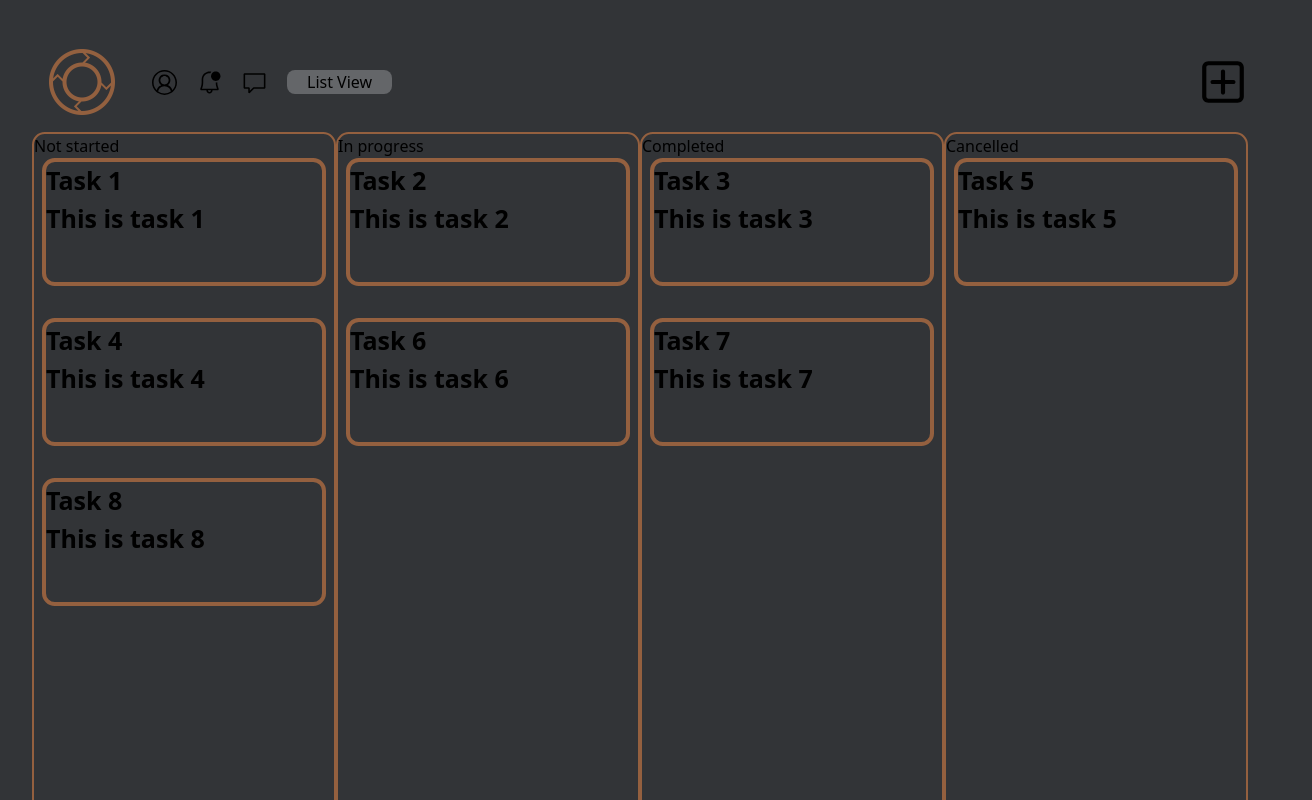
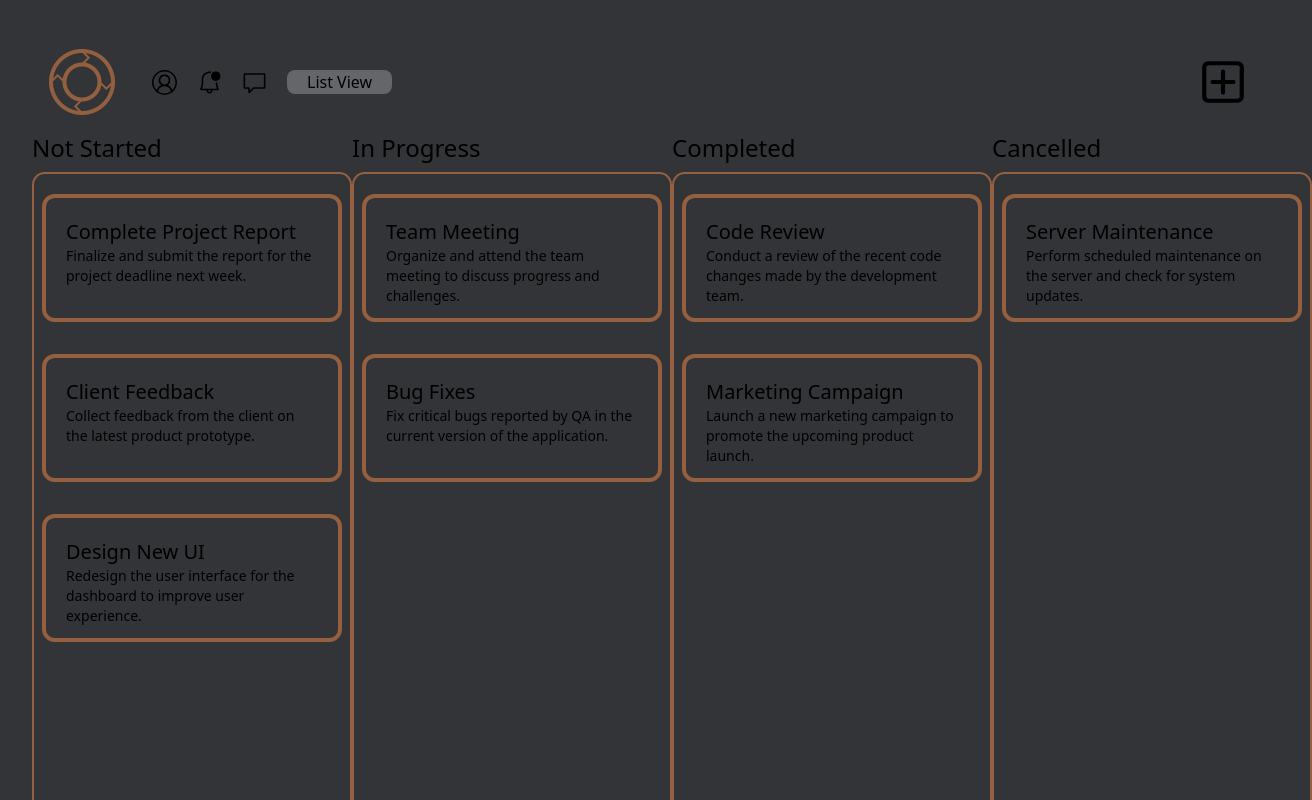
Before and after one commit to ThadsMen/vonmigs-todos, a React (Vite) app: page / in a window 1280 px wide. Shown: the top 800 px of the page, 1312 px wide, since content can reach past the window. Built offline with nearby package versions, Linux system fonts and the light colour scheme; data requests are answered from the project's data file.

Commit message:
set up json server

```diff
--- /dev/null
+++ b/db.json
@@ -0,0 +1,36 @@
+{
+    "tasks": [
+        { "id": 1, "title": "Complete Project Report", "description": "Finalize and submit the report for the project deadline next week.", "status": "Not Started", "assignedTo":"Thadeus Meneses","dueDate":"2025-01-07T17:00:00Z"},
+        { "id": 2, "title": "Team Meeting", "description": "Organize and attend the team meeting to discuss progress and challenges.", "status": "In Progress", "assignedTo":"Thadeus Meneses","dueDate":"2025-01-07T17:00:00Z"},
+        { "id": 3, "title": "Code Review", "description": "Conduct a review of the recent code changes made by the development team.", "status": "Completed", "assignedTo":"Thadeus Meneses","dueDate":"2025-01-07T17:00:00Z"},
+        { "id": 4, "title": "Client Feedback", "description": "Collect feedback from the client on the latest product prototype.", "status": "Not Started", "assignedTo":"Thadeus Meneses","dueDate":"2025-01-07T17:00:00Z"},
+        { "id": 5, "title": "Server Maintenance", "description": "Perform scheduled maintenance on the server and check for system updates.", "status": "Cancelled", "assignedTo":"Thadeus Meneses","dueDate":"2025-01-07T17:00:00Z"},
+        { "id": 6, "title": "Bug Fixes", "description": "Fix critical bugs reported by QA in the current version of the application.", "status": "In Progress", "assignedTo":"Thadeus Meneses","dueDate":"2025-01-07T17:00:00Z"},
+        { "id": 7, "title": "Marketing Campaign", "description": "Launch a new marketing campaign to promote the upcoming product launch.", "status": "Completed", "assignedTo":"Thadeus Meneses","dueDate":"2025-01-07T17:00:00Z"},
+        { "id": 8, "title": "Design New UI", "description": "Redesign the user interface for the dashboard to improve user experience.", "status": "Not Started", "assignedTo":"Thadeus Meneses","dueDate":"2025-01-07T17:00:00Z"}
+    ],
+    "sections" : [
+        { "id": 1, "section":"Not Started"},
+        { "id": 2, "section":"In Progress"},
+        { "id": 3, "section":"Completed"},
+        { "id": 4, "section":"Cancelled"}
+    ],
+    "boardData" : {
+        "tasks":{
+            "1":{ "id": 1, "title": "Complete Project Report", "description": "Finalize and submit the report for the project deadline next week.", "status": "Not Started", "assignedTo":"Thadeus Meneses","dueDate":"2025-01-07T17:00:00Z"},
+            "2":{ "id": 2, "title": "Team Meeting", "description": "Organize and attend the team meeting to discuss progress and challenges.", "status": "In Progress", "assignedTo":"Thadeus Meneses","dueDate":"2025-01-07T17:00:00Z"},
+            "3":{ "id": 3, "title": "Code Review", "description": "Conduct a review of the recent code changes made by the development team.", "status": "Completed", "assignedTo":"Thadeus Meneses","dueDate":"2025-01-07T17:00:00Z"},
+            "4":{ "id": 4, "title": "Client Feedback", "description": "Collect feedback from the client on the latest product prototype.", "status": "Not Started", "assignedTo":"Thadeus Meneses","dueDate":"2025-01-07T17:00:00Z"},
+            "5":{ "id": 5, "title": "Server Maintenance", "description": "Perform scheduled maintenance on the server and check for system updates.", "status": "Cancelled", "assignedTo":"Thadeus Meneses","dueDate":"2025-01-07T17:00:00Z"},
+            "6":{ "id": 6, "title": "Bug Fixes", "description": "Fix critical bugs reported by QA in the current version of the application.", "status": "In Progress", "assignedTo":"Thadeus Meneses","dueDate":"2025-01-07T17:00:00Z"},
+            "7":{ "id": 7, "title": "Marketing Campaign", "description": "Launch a new marketing campaign to promote the upcoming product launch.", "status": "Completed", "assignedTo":"Thadeus Meneses","dueDate":"2025-01-07T17:00:00Z"},
+            "8":{ "id": 8, "title": "Design New UI", "description": "Redesign the user interface for the dashboard to improve user experience.", "status": "Not Started", "assignedTo":"Thadeus Meneses","dueDate":"2025-01-07T17:00:00Z"}
+        },
+        "sections":{
+            "Not Started":[1,4,8],
+            "In Progress":[2,6],
+            "Completed":[3,7],
+            "Cancelled":[5]
+        }
+    }
+}
--- a/package.json
+++ b/package.json
@@ -10,6 +10,8 @@
     "preview": "vite preview"
   },
   "dependencies": {
+    "axios": "^1.7.9",
+    "json-server": "^1.0.0-beta.3",
     "react": "^18.3.1",
     "react-dnd": "^16.0.1",
     "react-dnd-html5-backend": "^16.0.1",
--- a/src/boards/kanban/KanbanViewContainer.jsx
+++ b/src/boards/kanban/KanbanViewContainer.jsx
@@ -1,27 +1,15 @@
-import { useState} from 'react'
+import { useState, useEffect } from 'react';
 import { DndProvider } from 'react-dnd'
 import { HTML5Backend } from 'react-dnd-html5-backend'
 import KanbanSection from './KanbanViewSection';
+import { getBoardData } from '../../services/apiService';
 
 function KanbanViewContainer () {
-  const [boardData, setBoardData] = useState({
-    tasks: {
-      1: { id: 1, title: "Task 1", description: "This is task 1", status: "Not started" },
-      2: { id: 2, title: "Task 2", description: "This is task 2", status: "In progress" },
-      3: { id: 3, title: "Task 3", description: "This is task 3", status: "Completed" },
-      4: { id: 4, title: "Task 4", description: "This is task 4", status: "Not started" },
-      5: { id: 5, title: "Task 5", description: "This is task 5", status: "Cancelled" },
-      6: { id: 6, title: "Task 6", description: "This is task 6", status: "In progress" },
-      7: { id: 7, title: "Task 7", description: "This is task 7", status: "Completed" },
-      8: { id: 8, title: "Task 8", description: "This is task 8", status: "Not started" }
-    },
-    sections: {
-      "Not started": [1, 4, 8],
-      "In progress": [2, 6],
-      "Completed": [3, 7],
-      "Cancelled": [5]
-    }
-  });
+  const [boardData, setBoardData] = useState({});
+
+  useEffect(()=>{
+    getBoardData().then(data => setBoardData(data))
+  },[])
 
   const updateBoard = (taskId, updatedSection, currentSection) => {
     if(updatedSection==currentSection) return;
@@ -44,10 +32,11 @@ function KanbanViewContainer () {
     <>
       <DndProvider backend={HTML5Backend}>
         <div className = "flex justify-evenly h-screen" >
-          {Object.keys(boardData.sections).map((status)=>(
-            <KanbanSection status={status} taskIds={boardData.sections[status]} tasks={boardData.tasks} key={status} updateBoard={updateBoard} />
+          {boardData.sections && Object.keys(boardData.sections).map((section)=>(
+            <KanbanSection section={section} taskIds={boardData.sections[section]} tasks={boardData.tasks} key={section} updateBoard={updateBoard} />
           ))}
         </div>
+        {/* <div>{JSON.stringify(boardData)}</div> */}
 
       </DndProvider>
 
--- a/src/boards/kanban/KanbanViewItem.jsx
+++ b/src/boards/kanban/KanbanViewItem.jsx
@@ -17,16 +17,14 @@ function KanbanViewItem(props) {
     ref={drag}
     style={{
       opacity: isDragging ? 1 : 1,
-      fontSize: 25,
-      fontWeight: 'bold',
       cursor: 'move',
     }}
     className = "border-4 border-[#94603F]  rounded-[1vw] mb-8 mx-2 h-32"
     >
 
-      <div>
-        <h1>{task.title}</h1>
-        <p>{task.description}</p>
+      <div className="px-5 py-5">
+        <p className="text-xl">{task.title}</p>
+        <p className="text-sm">{task.description}</p>
       </div>
     </div>
   );
--- a/src/boards/kanban/KanbanViewSection.jsx
+++ b/src/boards/kanban/KanbanViewSection.jsx
@@ -6,22 +6,23 @@ import KanbanViewItem from './KanbanViewItem';
 
 function KanbanSection(props) {
 
-  const { status, taskIds, tasks, updateBoard } = props
+  const { section, taskIds, tasks, updateBoard } = props
   const [ { isOver }, drop] = useDrop(
     () => ({
       accept: ItemTypes.TASK,
-      drop: (item) => updateBoard(item.id,status,item.status),
+      drop: (item) => updateBoard(item.id,section,item.status),
       collect: (monitor) => ({
         isOver: !!monitor.isOver()
       })
     })
   )
   return (
-    <div
-    className = "w-80 h-screen border-2 border-[#94603F] rounded-[1vw]"
-    ref={drop}
+    <div className="flex-col">
+      <div className="text-2xl pb-2">{section}</div>
+      <div
+        className = "w-80 h-screen border-2 border-[#94603F] rounded-[1vw] pt-5"
+        ref={drop}
     >
-      {status}
 {/*       {isOver && (
         <div className="h-full w-full opacity-0.5 bg-yellow-300">
         </div>
@@ -30,6 +31,7 @@ function KanbanSection(props) {
         <KanbanViewItem task={tasks[taskId]} key={taskId}/>
        ))}
     </div>
+    </div>
   );
 }
 
--- a/src/boards/list/ListViewContainer.jsx
+++ b/src/boards/list/ListViewContainer.jsx
@@ -1,20 +1,19 @@
 import { useState, useEffect } from 'react'
 import ListViewItem from "./ListViewItem";
-import { fetchTodos } from "../../services/apiService";
+import { getTasks } from "../../services/apiService";
 
 function ListViewContainer(){
 
-  const [todos, setTodos] = useState([]);
+  const [tasks, setTasks] = useState([]);
 
   useEffect(()=>{
-    const data = fetchTodos();
-    setTodos(data);
+    getTasks().then((data)=>setTasks(data));
   }, [])
 
   return (
     <ul role="list" className="divide-y divide-[#646669]">
-      {todos.map((task) => (
-        < ListViewItem task={task} key={task.task_id} />
+      {tasks.map((task) => (
+        < ListViewItem task={task} key={task.id}/>
       ))}
     </ul>
   )
--- a/src/boards/list/ListViewItem.jsx
+++ b/src/boards/list/ListViewItem.jsx
@@ -2,9 +2,9 @@
 
 
 function ListViewItem(props) {
-    const { task, key } = props;
+    const { task } = props;
     return(
-        <li key={key} className="flex justify-between gap-x-6 py-5">
+        <li className="flex justify-between gap-x-6 py-5">
           <div className="flex min-w-0 gap-x-4">
             <div className="min-w-0 flex-auto">
               <p className="text-sm/6 font-semibold text-[#875B3E]">{task.title}</p>
--- a/src/services/apiService.js
+++ b/src/services/apiService.js
@@ -1,3 +1,4 @@
+import axios from 'axios'
 export function fetchTodos (){
     return  [
         {
@@ -43,6 +44,28 @@ export function fetchTodos (){
       ];
 }
 
-export function fetchStatuses(){
-  return ['Not Started','In Progress','Completed','Cancelled']
+export async function getTasks (){
+  try{
+    const response = await axios.get('http://localhost:3000/tasks')
+    return response.data
+  } catch(error){
+    console.log(error)
+  }
 }
+export async function getSections (){
+  try{
+    const response = await axios.get('http://localhost:3000/sections')
+    return response.data
+  } catch(error){
+    console.log(error)
+  }
+}
+
+export async function getBoardData(){
+  try{
+    const response = await axios.get('http://localhost:3000/boardData')
+    return response.data
+  }catch(error){
+    console.log(error)
+  }
+}
```
Also changed, not shown: 1 other file (tests, documents, lock files or other folders).
